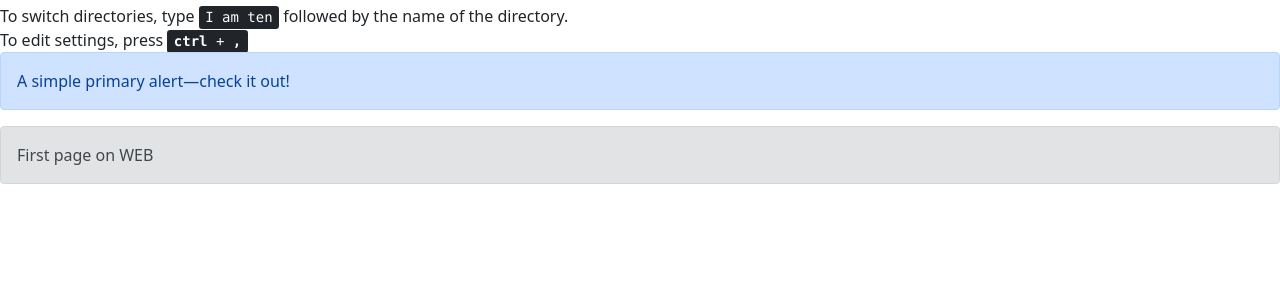
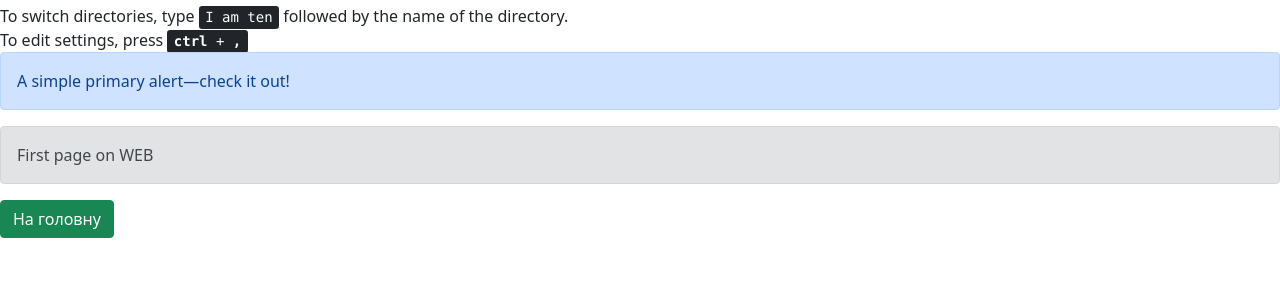
Before and after one commit to smartguy-coder/fastapi_18072023, a FastAPI app: page /web in a window 1280 px wide. Shown: the part 158-458 px from the top of the page. Run offline with FastAPI, Linux system fonts and the light colour scheme.

Commit message:
fastapi - 11

```diff
--- a/templates/index.html
+++ b/templates/index.html
@@ -47,4 +47,9 @@
     </div>
   </div>
 </div>
+
+
+
+<img src="https://upload.wikimedia.org/wikipedia/commons/thumb/9/92/Colorful_spring_garden.jpg/1200px-Colorful_spring_garden.jpg"  width="500">
+
 {% endblock %}
--- a/templates/other.html
+++ b/templates/other.html
@@ -22,4 +22,7 @@ To edit settings, press <kbd><kbd>ctrl</kbd> + <kbd>,</kbd></kbd>
   {{ title }}
 </div>
 
+<a href="/" class="btn btn-success" role="button">На головну</a>
+
+
 {% endblock %}
```
